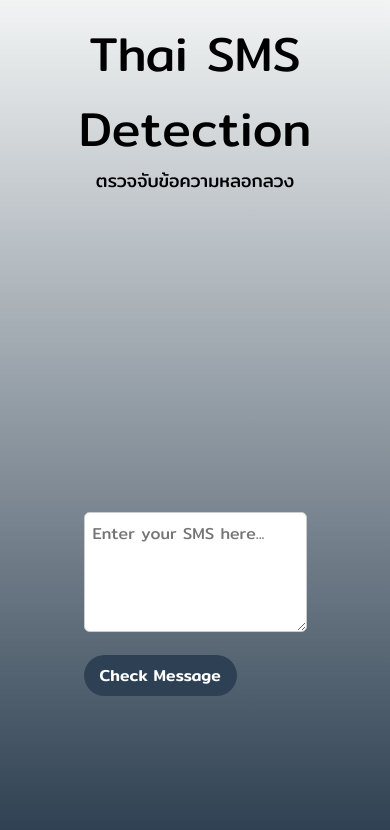
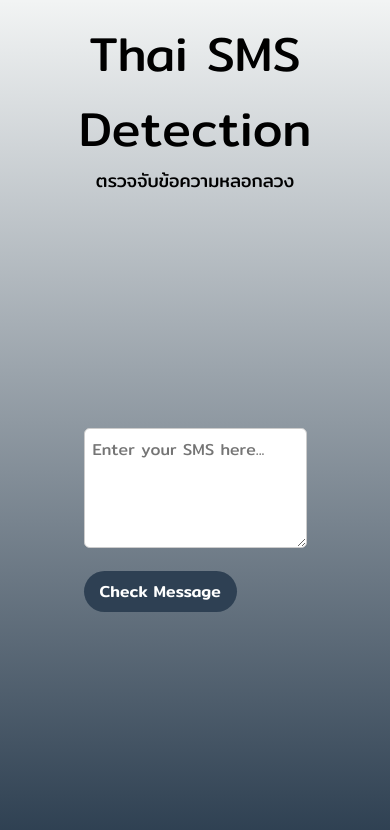
Before and after one commit to punchpatcha/thai-sms-detection, a Next.js app in the folder frontend-ai/: page / in a window 390 px wide. Shown: the top 830 px of the page. Built offline with nearby package versions, Linux system fonts and the light colour scheme.

Commit message:
Added loading spinner, improved result display, and updated UI

```diff
--- a/frontend-ai/src/app/page.module.css
+++ b/frontend-ai/src/app/page.module.css
@@ -61,7 +61,8 @@
 }
 
 .button:disabled {
-  margin-left: 40%;
+  margin-left: auto;
+  margin-right: auto;
   margin-top: 1rem; /* Space above the button */
   padding: 0.5rem 1.2rem; /* Padding inside the button */
   cursor: not-allowed;
@@ -94,6 +95,8 @@
 /* Responsive Styles for Mobile */
 @media (max-width: 700px) {
   .main {
+    display: grid;
+    grid-template-rows: auto auto;
     padding: 1rem; /* Reduce padding for smaller screens */
   }
 
```
